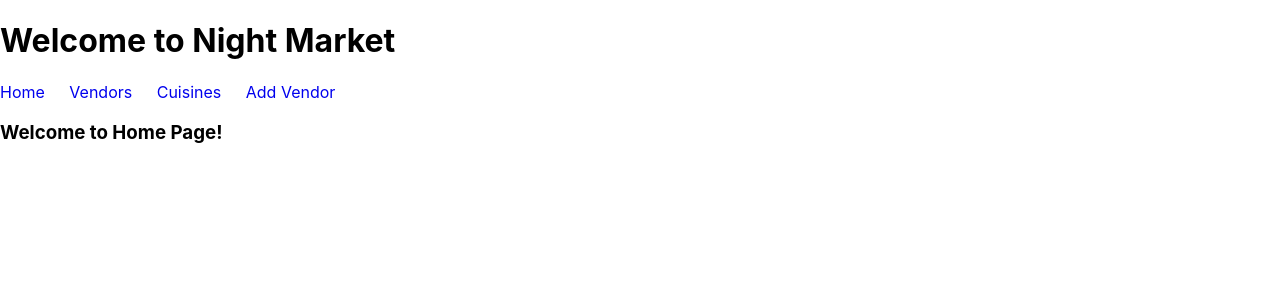
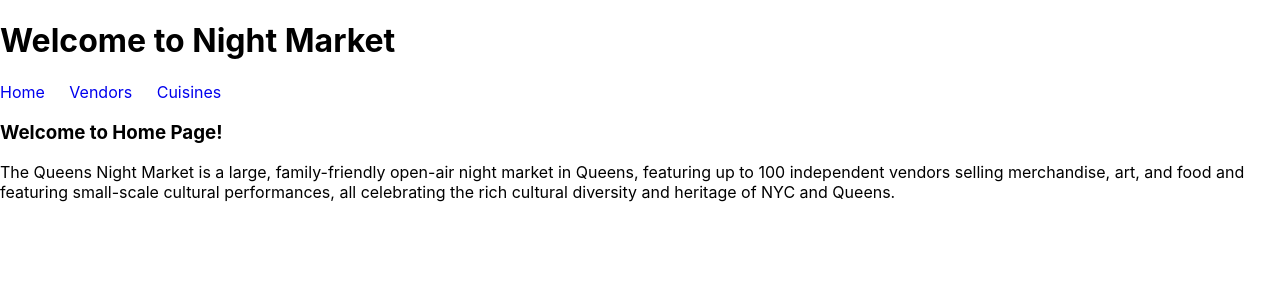
Before and after one commit to ttuannguyen/phase-3-frontend, a React (Create React App) app: page / in a window 1280 px wide. Shown: the top 300 px of the page. Built offline with nearby package versions, Linux system fonts and the light colour scheme; no server answers.

Commit message:
move link to the add vendor form to the vendor list page

```diff
--- a/src/components/Home.js
+++ b/src/components/Home.js
@@ -4,8 +4,11 @@
   return (
     <div>
         <h3>
-            Welcome to Home Page!
+          Welcome to Home Page!
         </h3>
+        <p>
+          The Queens Night Market is a large, family-friendly open-air night market in Queens, featuring up to 100 independent vendors selling merchandise, art, and food and featuring small-scale cultural performances, all celebrating the rich cultural diversity and heritage of NYC and Queens.
+        </p>
     </div>
   )
 }
--- a/src/components/NavBar.js
+++ b/src/components/NavBar.js
@@ -7,7 +7,6 @@
         <NavLink className="navlink" style={{ marginRight: "20px", textDecoration: 'none' }} to="/"> Home </NavLink>
         <NavLink className="navlink" style={{ marginRight: "20px", textDecoration: 'none' }} to="/vendors"> Vendors </NavLink>
         <NavLink className="navlink" style={{ marginRight: "20px", textDecoration: 'none' }} to="/cuisines"> Cuisines </NavLink>
-        <NavLink className="navlink" style={{ marginRight: "20px", textDecoration: 'none' }} to="/vendors/new"> Add Vendor </NavLink>
     </div>
   )
 }
--- a/src/components/Vendors.js
+++ b/src/components/Vendors.js
@@ -1,5 +1,6 @@
 import React from 'react'
 import Vendor from './Vendor'
+import { Link } from 'react-router-dom'
 
 const Vendors = ({ vendors, deleteVendor }) => {
 
@@ -14,6 +15,9 @@
     <div>
         <h2>All Vendors</h2>
         {allVendors}
+        <Link to={"/vendors/new"} style={{ textDecoration: 'none' }}>
+        <h4>Add a Vendor</h4>
+      </Link>
     </div>
   )
 }
```
